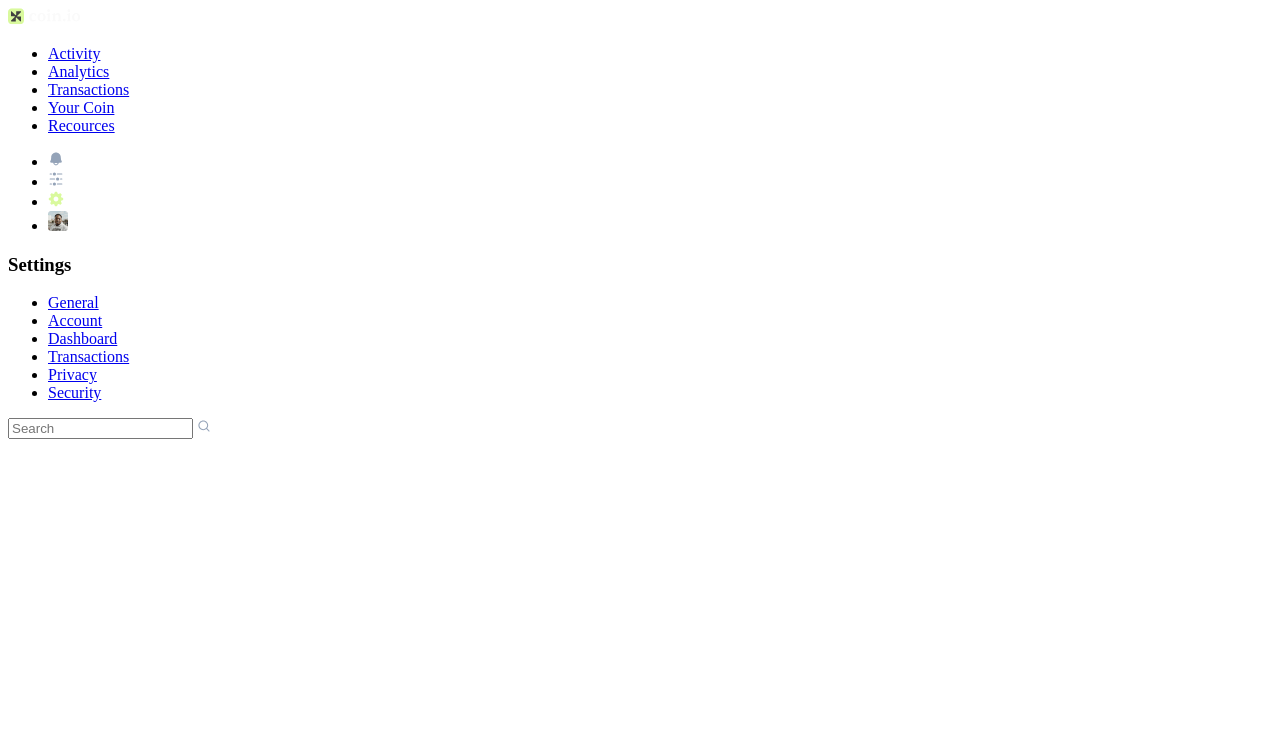
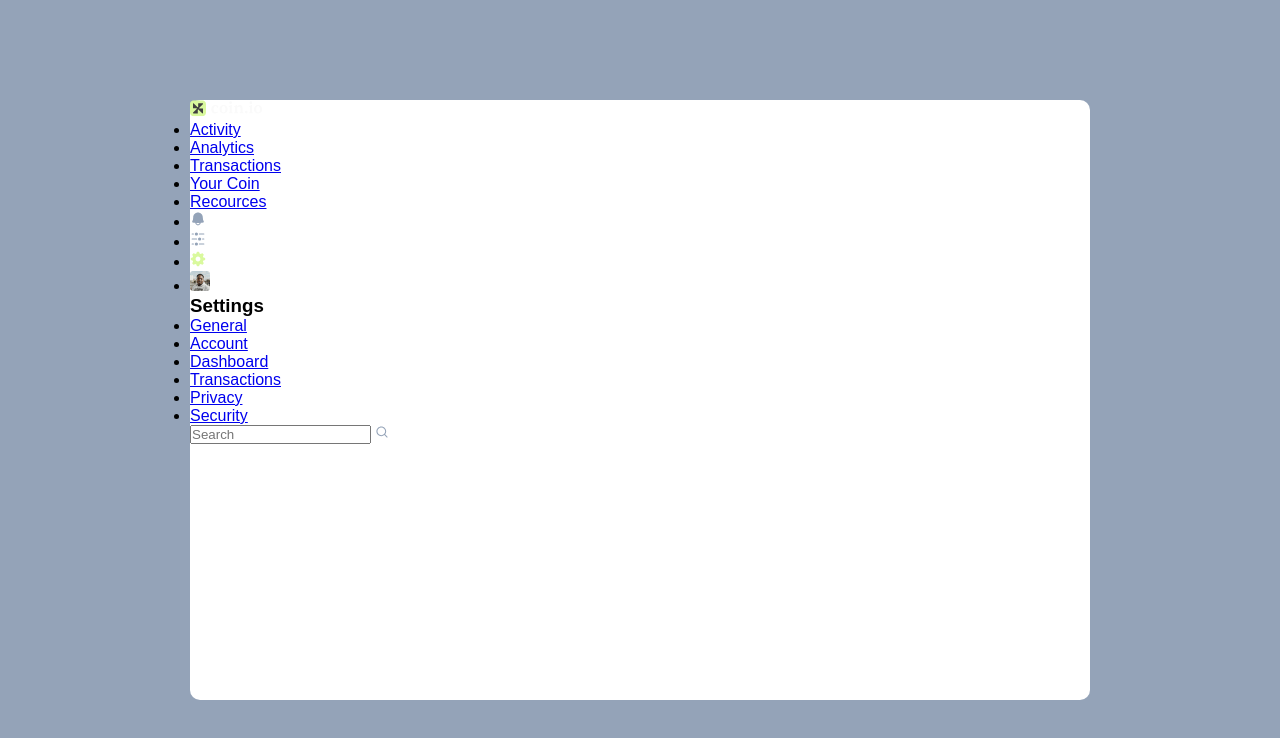
Before and after one commit to FarzadAF292/Coin.io, a plain HTML site: page index.html in a window 1280 px wide. Drawn offline with Linux system fonts and the light colour scheme.

Commit message:
Added correct collors and size of the page

```diff
--- a/styles/styles.css
+++ b/styles/styles.css
@@ -120,27 +120,40 @@
 
 :root {
   /* Primary Colors */
-  --primary-dark: #2c3e50; /* Dark blue for headers and important elements */
-  --primary-main: #3498db; /* Trustworthy blue for primary actions */
-  --primary-light: #ecf0f1; /* Light gray for backgrounds */
+  --primary-dark: #334155; /* Dark blue for headers and important elements */
 
   /* Secondary Colors */
-  --secondary-dark: #27ae60; /* Dark green for positive actions */
-  --secondary-main: #2ecc71; /* Green for success states */
-
-  /* Accent Colors */
-  --accent-warning: #f39c12; /* Orange for warnings */
-  --accent-danger: #e74c3c; /* Red for errors/danger */
+  --secondary-dark: #65a30d; /* Dark green for positive actions and buttons */
+  --secondary-main: #d9f99d; /* Green for success states and borders */
 
   /* Neutral Colors */
-  --neutral-dark: #34495e; /* Dark gray for text */
-  --neutral-medium: #95a5a6; /* Medium gray for secondary text */
-  --neutral-light: #bdc3c7; /* Light gray for borders */
+  --neutral-dark: #334155; /* Dark gray for text */
+  --neutral-medium: #64748b; /* Medium gray for secondary text */
+  --neutral-light: #94a3b8; /* Light gray for third types of texts */
+  --neutral-border: #e2e8f0; /* Light gray for borders */
 
   /* Backgrounds */
-  --bg-primary: #ffffff; /* White main background */
-  --bg-secondary: #f8f9fa; /* Off-white for card backgrounds */
+  --bg-primary: #f1f5f9; /* White main background */
+  --bg-secondary: #e2e8f0; /* Off-white for card backgrounds */
+}
 
-  /* Special Elements */
-  --card-shadow: rgba(0, 0, 0, 0.1); /* Subtle shadow for cards */
+* {
+  margin: 0;
+  padding: 0;
+  box-sizing: border-box;
 }
+body {
+  display: flex;
+  align-items: center;
+  justify-content: center;
+  height: 100vh;
+  background: var(--neutral-light);
+  font-family: "Satoshi", sans-serif;
+}
+
+.container {
+  width: 900px;
+  height: 600px;
+  background: #ffffff;
+  border-radius: 10px;
+}
```
